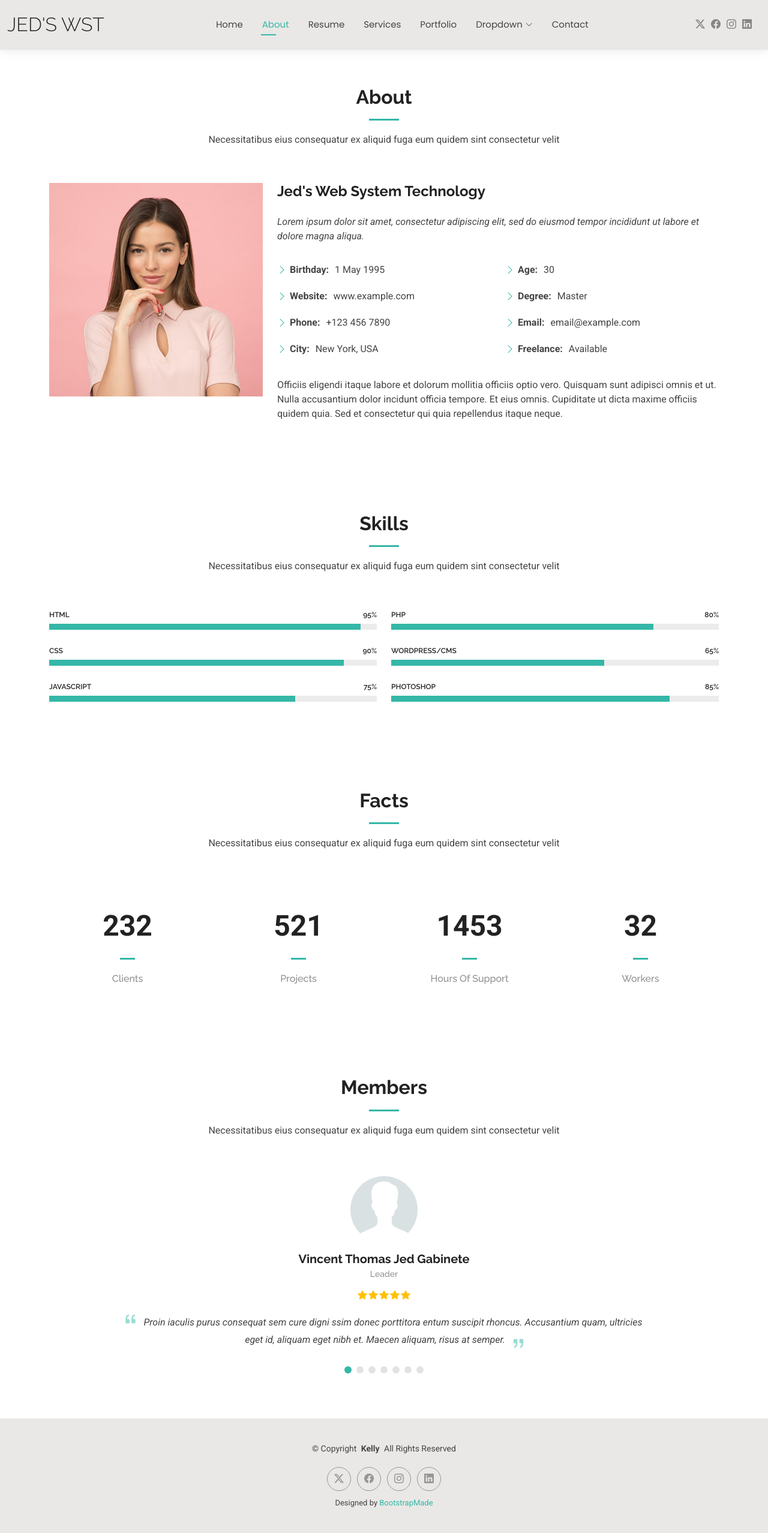
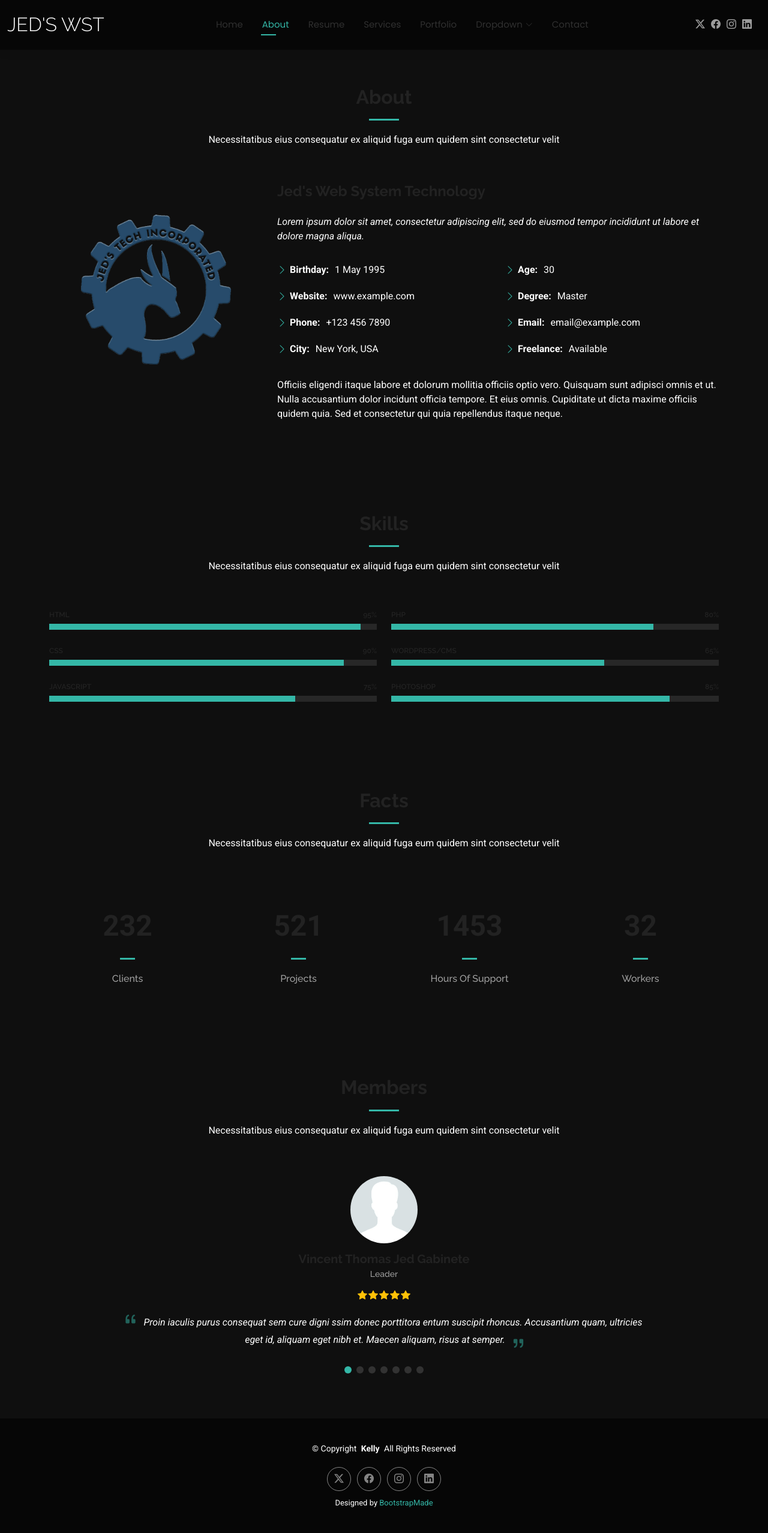
Before and after one commit to Krus0917/Website_WebSystems, a CodeIgniter 4 app: the page made by app/Views/welcome_message.php in a window 1280 px wide. Shown: the whole page at 60% size. Run offline with PHP 8.4 and a stand-in for CodeIgniter, Linux system fonts and the light colour scheme; the template is opened without the code that fills it, so the values that code supplies are empty; some libraries are stand-ins or nearby versions.

Commit message:
refractor: updated colors of components in main.css

```diff
--- a/app/Views/welcome_message.php
+++ b/app/Views/welcome_message.php
@@ -21,14 +21,14 @@
     <link href="public/vendor/bootstrap-icons/bootstrap-icons.css" rel="stylesheet">
     <link href="public/vendor/aos/aos.css" rel="stylesheet">
     <link href="public/vendor/swiper/swiper-bundle.min.css" rel="stylesheet">
-    <link href="public/vendor/glightbox/css/glightbox.min.css" rel="stylesheet">
+    <link href="public/vendor/gdarkbox/css/gdarkbox.min.css" rel="stylesheet">
 
     <!-- Main CSS File -->
     <link href="public/css/main.css" rel="stylesheet">
 </head>
 <body class="about-page">
 
-  <header id="header" class="header d-flex align-items-center light-background sticky-top">
+  <header id="header" class="header d-flex align-items-center dark-background sticky-top">
     <div class="container-fluid position-relative d-flex align-items-center justify-content-between">
 
       <a href="index.html" class="logo d-flex align-items-center me-auto me-xl-0">
@@ -91,7 +91,7 @@
 
         <div class="row gy-4 justify-content-center">
           <div class="col-lg-4">
-            <img src="public/img/profile-img.jpg" class="img-fluid" alt="">
+            <img src="public/img/Logo-img.png" class="img-fluid" alt="">
           </div>
           <div class="col-lg-8 content">
             <h2>Jed's Web System Technology</h2>
@@ -395,7 +395,7 @@
 
   </main>
 
-  <footer id="footer" class="footer light-background">
+  <footer id="footer" class="footer dark-background">
 
     <div class="container">
       <div class="copyright text-center ">
@@ -431,7 +431,7 @@
   <script src="public/vendor/waypoints/noframework.waypoints.js"></script>
   <script src="public/vendor/purecounter/purecounter_vanilla.js"></script>
   <script src="public/vendor/swiper/swiper-bundle.min.js"></script>
-  <script src="public/vendor/glightbox/js/glightbox.min.js"></script>
+  <script src="public/vendor/gdarkbox/js/gdarkbox.min.js"></script>
   <script src="public/vendor/imagesloaded/imagesloaded.pkgd.min.js"></script>
   <script src="public/vendor/isotope-layout/isotope.pkgd.min.js"></script>
 
--- a/public/css/main.css
+++ b/public/css/main.css
@@ -19,21 +19,21 @@
 
 /* Global Colors - The following color variables are used throughout the website. Updating them here will change the color scheme of the entire website */
 :root {
-  --background-color: #ffffff; /* Background color for the entire website, including individual sections */
-  --default-color: #444444; /* Default color used for the majority of the text content across the entire website */
+  --background-color: #0f0f0f; /* Background color for the entire website, including individual sections */
+  --default-color: #ffffff; /* Default color used for the majority of the text content across the entire website */
   --heading-color: #222222; /* Color for headings, subheadings and title throughout the website */
   --accent-color: #34b7a7; /* Accent color that represents your brand on the website. It's used for buttons, links, and other elements that need to stand out */
-  --surface-color: #ffffff; /* The surface color is used as a background of boxed elements within sections, such as cards, icon boxes, or other elements that require a visual separation from the global background. */
-  --contrast-color: #ffffff; /* Contrast color for text, ensuring readability against backgrounds of accent, heading, or default colors. */
+  --surface-color: #303030; /* The surface color is used as a background of boxed elements within sections, such as cards, icon boxes, or other elements that require a visual separation from the global background. */
+  --contrast-color: #303030; /* Contrast color for text, ensuring readability against backgrounds of accent, heading, or default colors. */
 }
 
 /* Nav Menu Colors - The following color variables are used specifically for the navigation menu. They are separate from the global colors to allow for more customization options */
 :root {
-  --nav-color: #444444;  /* The default color of the main navmenu links */
+  --nav-color: #303030;  /* The default color of the main navmenu links */
   --nav-hover-color: #34b7a7; /* Applied to main navmenu links when they are hovered over or active */
   --nav-mobile-background-color: #ffffff; /* Used as the background color for mobile navigation menu */
   --nav-dropdown-background-color: #ffffff; /* Used as the background color for dropdown items that appear when hovering over primary navigation items */
-  --nav-dropdown-color: #444444; /* Used for navigation links of the dropdown items in the navigation menu. */
+  --nav-dropdown-color: #303030; /* Used for navigation links of the dropdown items in the navigation menu. */
   --nav-dropdown-hover-color: #34b7a7; /* Similar to --nav-hover-color, this color is applied to dropdown navigation links when they are hovered over. */
 }
 
```
Also changed, not shown: public/img/Logo-img.png (added).
